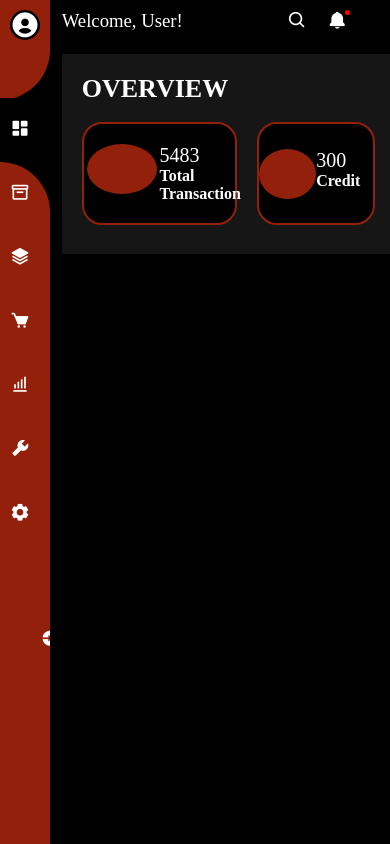
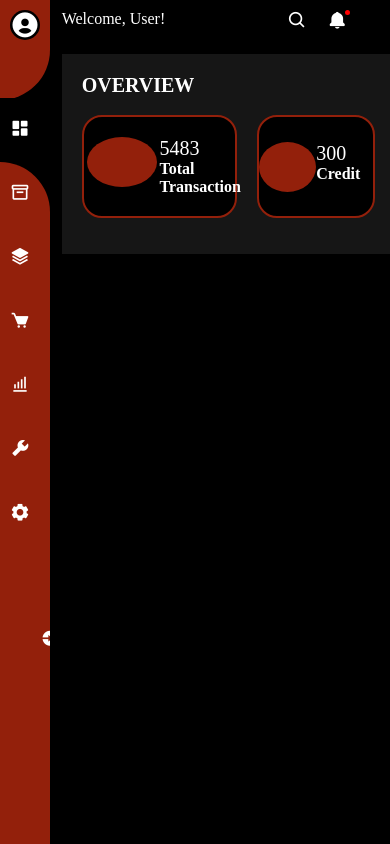
Before and after one commit to Lovethrech/personal-finance-manager, a Vue app: page / in a window 390 px wide. Shown: the top 844 px of the page. Built offline with nearby package versions, Linux system fonts and the light colour scheme; some icons are missing.

Commit message:
...working on the landing0-page-overview container.

```diff
--- a/src/components/landing-page/LandingPageOverviewMainCtn.vue
+++ b/src/components/landing-page/LandingPageOverviewMainCtn.vue
@@ -36,4 +36,9 @@ import LandingPageOverviewBoxMainCtn from './LandingPageOverviewBoxMainCtn.vue';
         width:180vw;
     }
 }
+@media screen and (max-width:700px) {
+    .page-title{
+        font-size:20px;
+    }
+}
 </style>
--- a/src/components/landing-page/MainTopNav.vue
+++ b/src/components/landing-page/MainTopNav.vue
@@ -108,11 +108,14 @@ const viewSearchBox=()=>{
         margin-right:20px;
     }
 }
-@media screen and (max-width:550px) {
+@media screen and (max-width:700px) {
     .search-box-ctn{
         width:80%;
         right:0;
         left:50px;
     }
+    .user-welcome-msg{
+        font-size: 16px;
+    }
 }
 </style>
```
